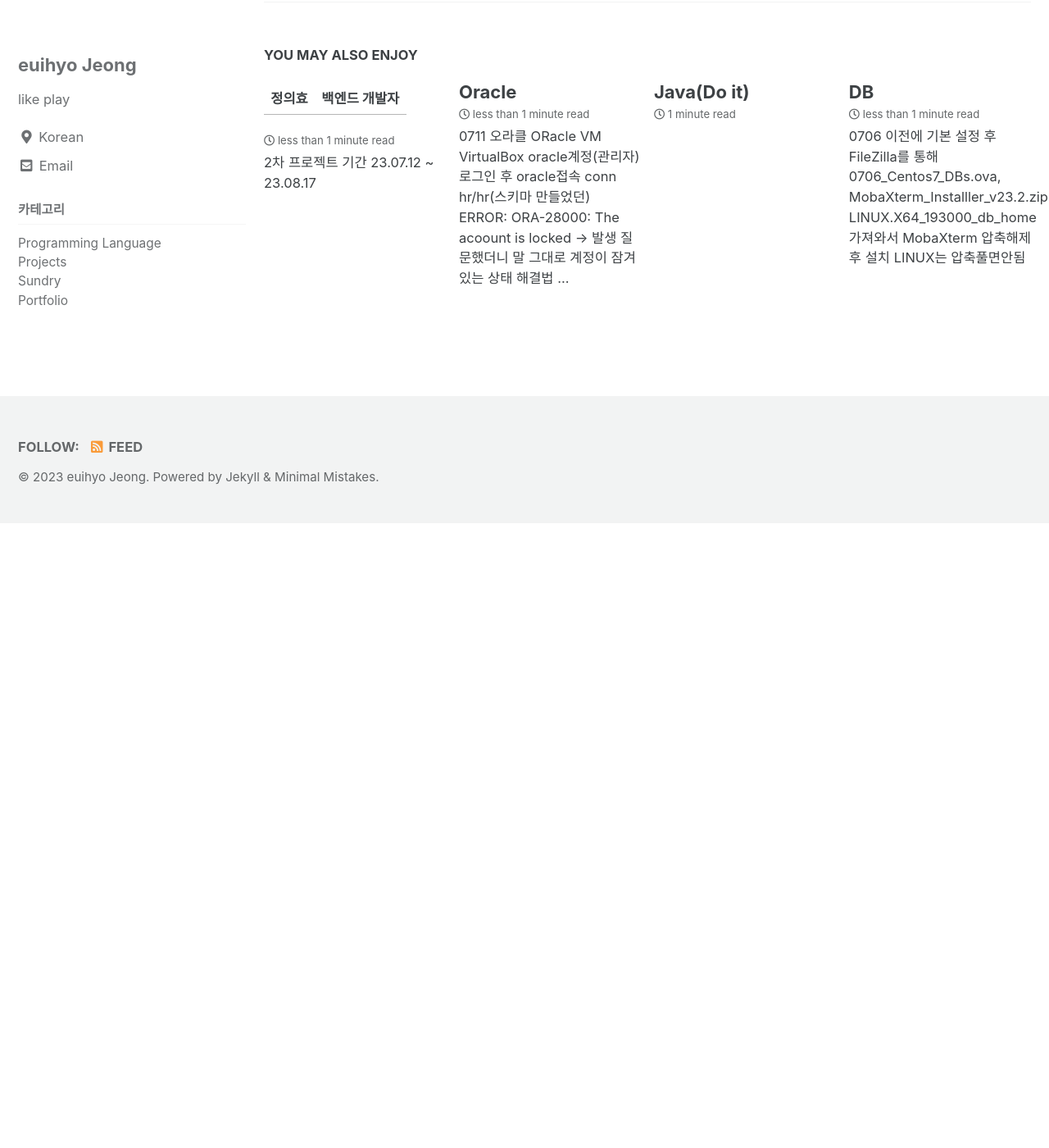
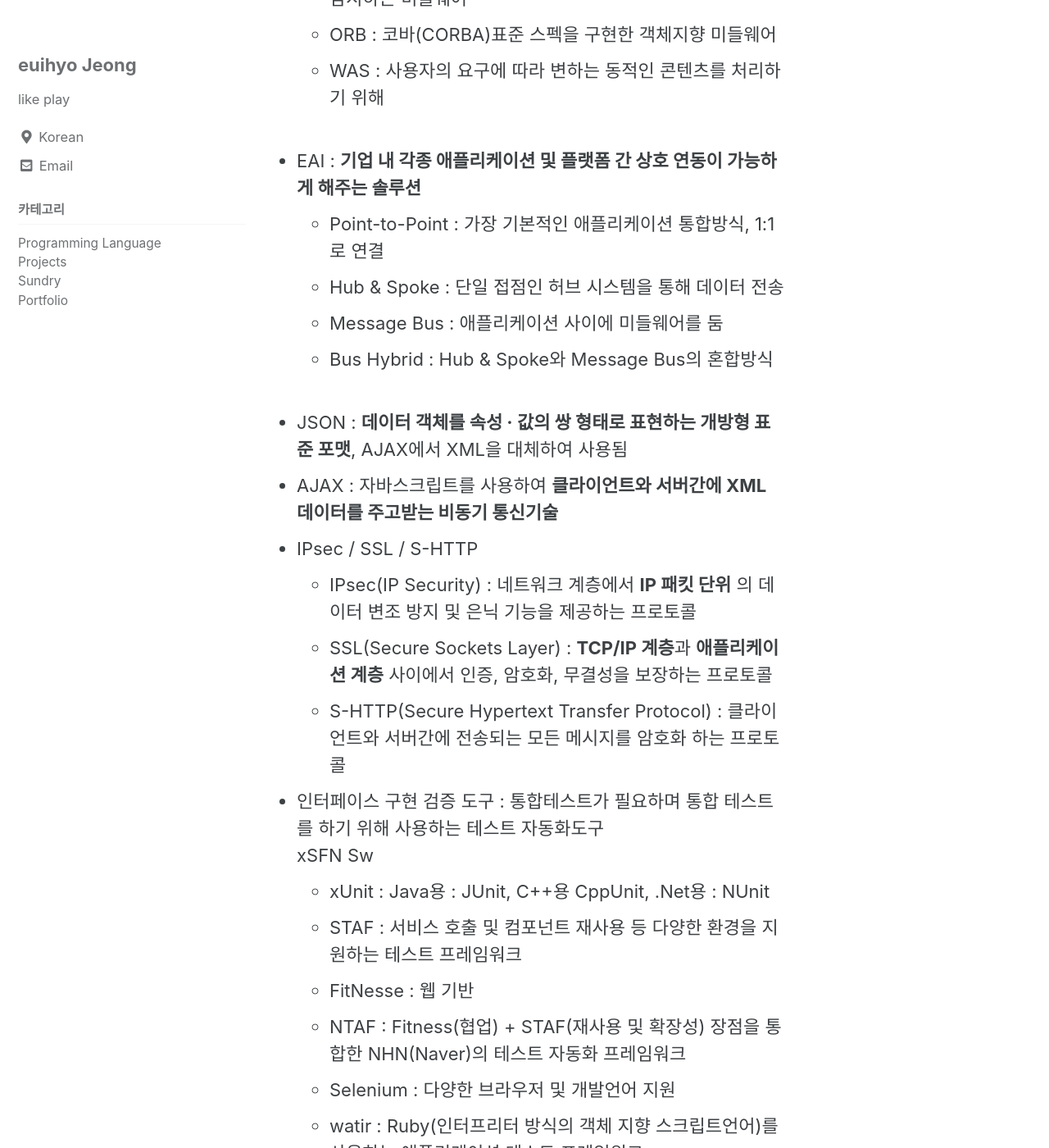
Before and after one commit to definitionhyo/definitionhyo.github.io, a Jekyll site: the page built from _posts/2023-07-10-engineerInformationProcessing.md, in a window 1280 px wide and 1400 px high, scrolled down 5792 px. Shown: the whole window at 82% size. Built offline with Jekyll 4.4.1, drawn with Linux system fonts in a browser that asks for light colours; cached includes are drawn as plain includes; before the commit the page ends 6430 px from its top, so only the background shows below that; some of the changed text lies outside the part shown.

Commit message:
Update 2023-07-10-engineerInformationProcessing.md

```diff
--- a/_posts/2023-07-10-engineerInformationProcessing.md
+++ b/_posts/2023-07-10-engineerInformationProcessing.md
@@ -110,4 +110,77 @@ categories:
   * 안정성/신뢰성 : 오류 추적 능력
   * 성능 : 작업 수행 능력
 
-*
+<!-- --------------------------------------------------------------- -->
+
+## 5 인터페이스 구현
+
+## 중요도 <span style="color:red">A</span><br>
+
+* 미들웨어의 종류<br>
+  DRM TOW = DRM 토우
+  * DB : 클라이언트에서 원격의 데이터베이스와 연결하는 미들웨어
+  * RPC : 프로시저를 사용
+  * MOM : 메시지기반의 비동기형 메시지를 전달하는 미들웨어
+  * TP-Monitor : 온라인 트랜잭션 업무에서 트랜잭션을 처리 및 감시하는 미들웨어
+  * ORB : 코바(CORBA)표준 스펙을 구현한 객체지향 미들웨어
+  * WAS : 사용자의 요구에 따라 변하는 동적인 콘텐츠를 처리하기 위해
+<br><br>
+* EAI : <b>기업 내 각종 애플리케이션 및 플랫폼 간 상호 연동이 가능하게 해주는 솔루션</b>
+  * Point-to-Point : 가장 기본적인 애플리케이션 통합방식, 1:1로 연결
+  * Hub & Spoke : 단일 접점인 허브 시스템을 통해 데이터 전송
+  * Message Bus : 애플리케이션 사이에 미들웨어를 둠
+  * Bus Hybrid : Hub & Spoke와 Message Bus의 혼합방식
+<br><br>
+* JSON : <b>데이터 객체를 속성 · 값의 쌍 형태로 표현하는 개방형 표준 포맷</b>, AJAX에서 XML을 대체하여 사용됨
+* AJAX : 자바스크립트를 사용하여 <b>클라이언트와 서버간에 XML 데이터를 주고받는 비동기 통신기술</b>
+* IPsec / SSL / S-HTTP
+  * IPsec(IP Security) : 네트워크 계층에서 <b>IP 패킷 단위</b> 의 데이터 변조 방지 및 은닉 기능을 제공하는 프로토콜
+  * SSL(Secure Sockets Layer) : <b>TCP/IP 계층</b>과 <b>애플리케이션 계층</b> 사이에서 인증, 암호화, 무결성을 보장하는 프로토콜
+  * S-HTTP(Secure Hypertext Transfer Protocol) : 클라이언트와 서버간에 전송되는 모든 메시지를 암호화 하는 프로토콜
+* 인터페이스 구현 검증 도구 : 통합테스트가 필요하며 통합 테스트를 하기 위해 사용하는 테스트 자동화도구<br>
+  xSFN Sw
+  * xUnit : Java용 : JUnit, C++용 CppUnit, .Net용 : NUnit
+  * STAF : 서비스 호출 및 컴포넌트 재사용 등 다양한 환경을 지원하는 테스트 프레임워크
+  * FitNesse : 웹 기반
+  * NTAF : Fitness(협업) + STAF(재사용 및 확장성) 장점을 통합한 NHN(Naver)의 테스트 자동화 프레임워크
+  * Selenium : 다양한 브라우저 및 개발언어 지원
+  * watir : Ruby(인터프리터 방식의 객체 지향 스크립트언어)를 사용하는 애플리케이션 테스트 프레임워크
+
+
+
+
+## 중요도 <span style="color:#0000ff">B</span><br>
+
+* 요구사항 검증 방법
+  * 요구사항 검토
+    * 동료검토 : 동료들이 들으면서 결함 발견
+    * 워크스루 : 검토 회의 전 요구사항 명세서를 미리배포, 사전 검터 후 짧은 검토 회의를 통해 결함 발견
+    * 인스펙션 : 요구사항 명세서 작성자를 제외한 다른 검토 전문가들이 요구사항 명세서 확인
+  * 프로토타이핑 : 견본품을 만들어 최종 결과물 예측
+  * 테스트 설계 : 테스트 케이스를 생성하여 요구사항이 현실적으로 가능한지 검토
+  * CASE 도구 활용 : 일관성 분석을 통해 확인
+
+* 인터페이스 요구사항 검증의 주요 항목<br>
+  완일 명기 검추변
+  * 완정성 : 완전히 반영되었는가?
+  * 일관성 : 일관성을 유지하고 있는가?
+  * 명확성 : 명확히 이해할수있는가?
+  * 기능성 : 어떻게 보다 무엇을 에 중점을 두고있는가?
+  * 검증가능성 : 검증할수있는가?
+  * 추적가능성 : 명세서와 설계서를 추적할 수 있는가?
+  * 변경용이성 : 변경이 쉽도록 작성되었는가?
+
+* 미들웨어 : <b>운영체제와 응용 프로그램</b> or 서버와 클라이언트 <b>사이에서 다양한 서비스를 제공하는 소프트웨어</b>
+
+* 인터페이스 보안 기능 적용<br>
+  인터페이스 보안 : <b>인터페이스 보안 취약점을 분석한 후 적절한 보안 기능을 적용하는 것</b>
+  * 네트워크 영역 : 암호화는 IPSec, SSL, S-HTTP 등의 방식으로 적용
+
+* 데이터 무결성 검사 도구<br>
+  TAS CSF
+  * Tripwire
+  * AIDE
+  * Samhain
+  * Claymore
+  * Slipwire
+  * Fcheck
```
